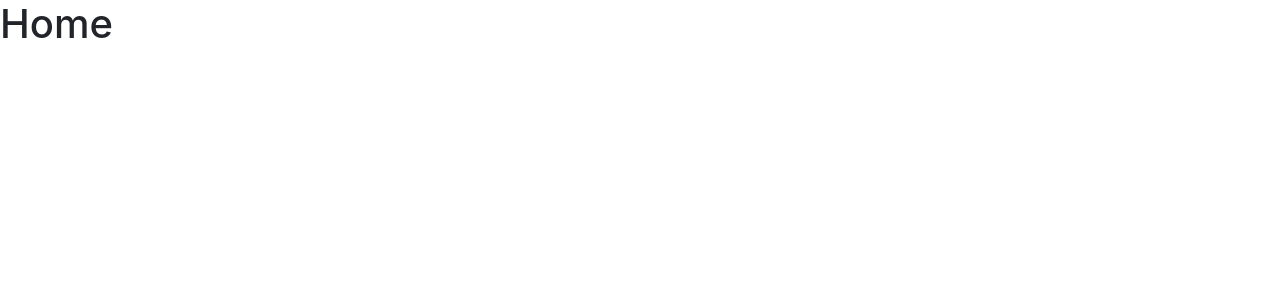
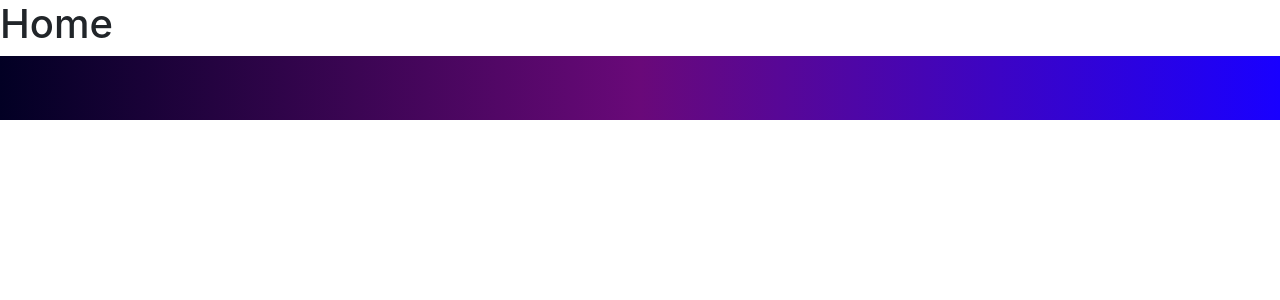
Before and after one commit to now-in-orbit/alien-gram, a React (Create React App) app in the folder frontend/: page / in a window 1280 px wide. Shown: the top 300 px of the page. Built offline with nearby package versions, Linux system fonts and the light colour scheme.

Commit message:
Added footer and styling

```diff
--- a/frontend/src/ui/Footer.js
+++ b/frontend/src/ui/Footer.js
@@ -1,11 +1,13 @@
 import React from "react";
+import "./footer.css";
 
 export const Footer = () => {
     return (
         <>
-            <footer className="container">
-                <img src="">
+            <div>
+            <footer className="container-fluid">
             </footer>
+            </div>
         </>
     )
 }
--- a/frontend/src/ui/Home.js
+++ b/frontend/src/ui/Home.js
@@ -1,9 +1,11 @@
 import React from "react"
+import {Footer} from "./Footer.js"
 
 export const Home = () => {
 	return (
 		<>
 			<h1>Home</h1>
+			<Footer />
 		</>
 	)
 }
--- /dev/null
+++ b/frontend/src/ui/footer.css
@@ -0,0 +1,5 @@
+footer {
+    background: rgb(2,0,36);
+    background: linear-gradient(90deg, rgba(2,0,36,1) 0%, rgba(105,9,121,1) 50%, rgba(25,0,255,1) 100%);
+    height: 4em;
+}
```
